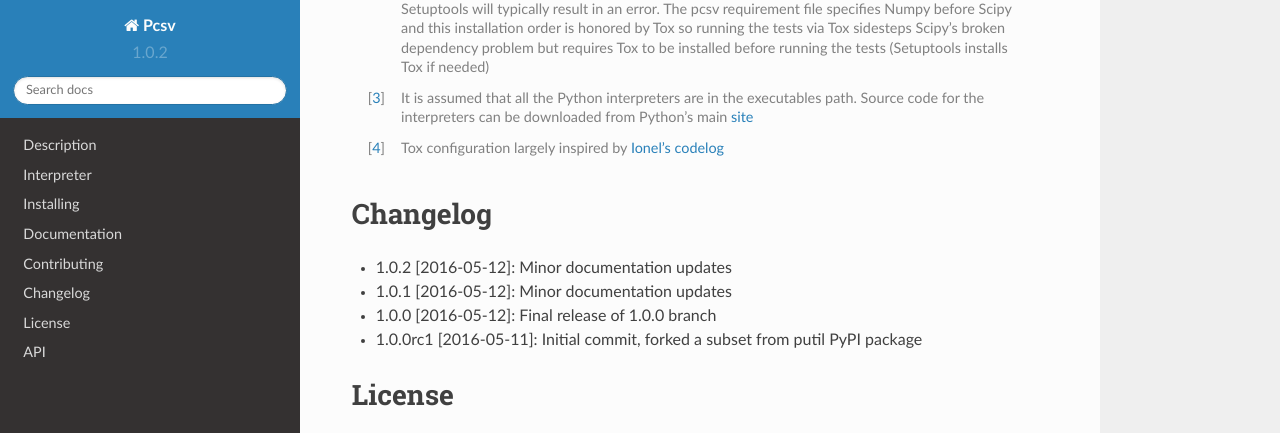
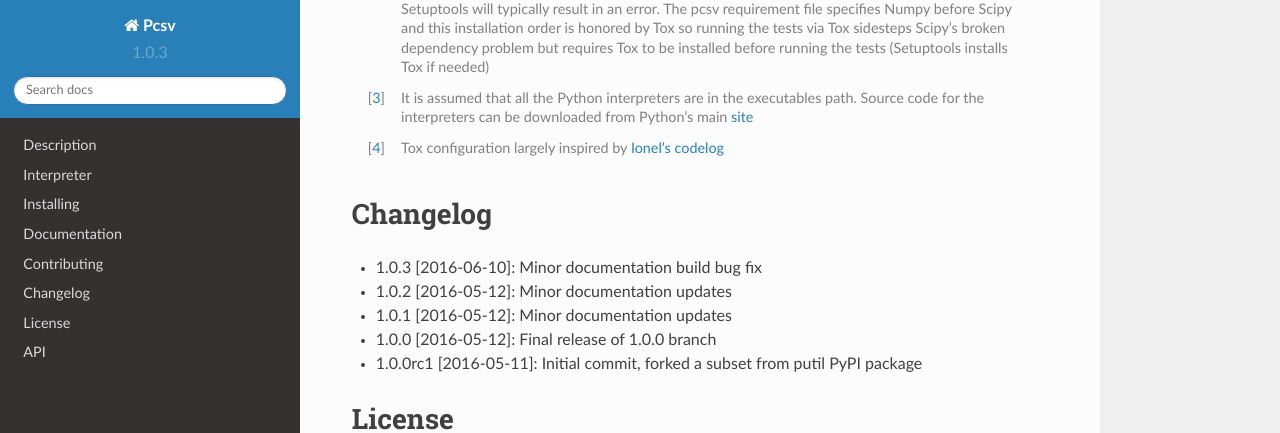
Before and after one commit to pmacosta/pcsv, a Sphinx documentation site: the page built from docs/index.rst, in a window 1280 px wide and 900 px high, scrolled down 8561 px, cut to the strip 0-433 px from the top of the window. Built offline with Sphinx 7.4.7 and the Read the Docs theme 2.0.0, drawn with Linux system fonts in a browser that asks for light colours.

Commit message:
Minor documentation build bug fix

```diff
--- a/CHANGELOG.rst
+++ b/CHANGELOG.rst
@@ -4,6 +4,8 @@
 
 Changelog
 =========
+
+* 1.0.3 [2016-06-10]: Minor documentation build bug fix
 
 * 1.0.2 [2016-05-12]: Minor documentation updates
 
--- a/docs/conf.py
+++ b/docs/conf.py
@@ -63,9 +63,9 @@ copyright = u'2013-2016, Pablo Acosta-Serafini'
 # built documents.
 #
 # The short X.Y version.
-version = '1.0.2'
+version = '1.0.3'
 # The full version, including alpha/beta/rc tags.
-release = '1.0.2'
+release = '1.0.3'
 
 # The language for content autogenerated by Sphinx. Refer to documentation
 # for a list of supported languages.
@@ -396,7 +396,7 @@ if RTD:
 # Eliminate warnings from non-local images (i.e. badges)
 # From https://stackoverflow.com/questions/12772927/
 # specifying-an-online-image-in-sphinx-restructuredtext-format
-def _warn_node(self, msg, node):
+def _warn_node(self, msg, node, **kwargs):
     if not msg.startswith('nonlocal image URI found:'):
         self._warnfunc(msg, '%s:%s' % get_source_line(node))
 sphinx.environment.BuildEnvironment.warn_node = _warn_node
--- a/pcsv/version.py
+++ b/pcsv/version.py
@@ -10,7 +10,7 @@ from __future__ import print_function
 ###
 # Global variables
 ###
-VERSION_INFO = (1, 0, 2, 'final', 0)
+VERSION_INFO = (1, 0, 3, 'final', 0)
 
 
 ###
```
